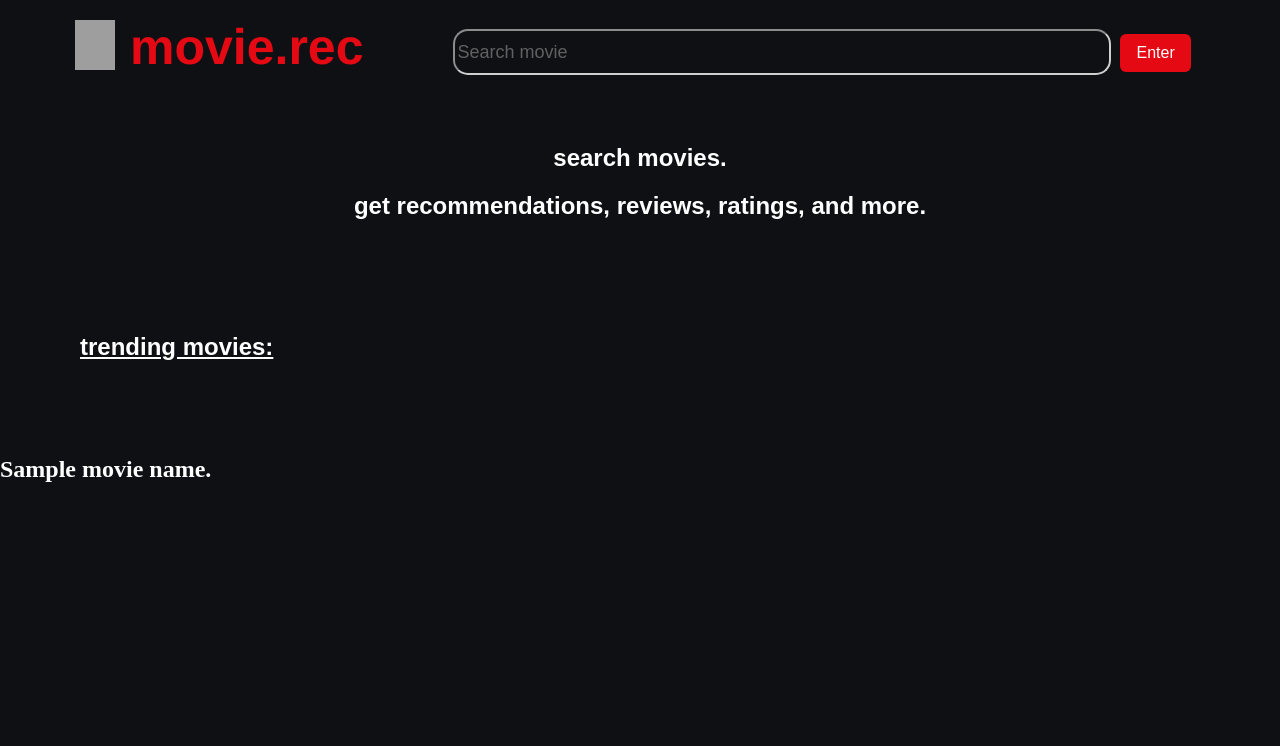
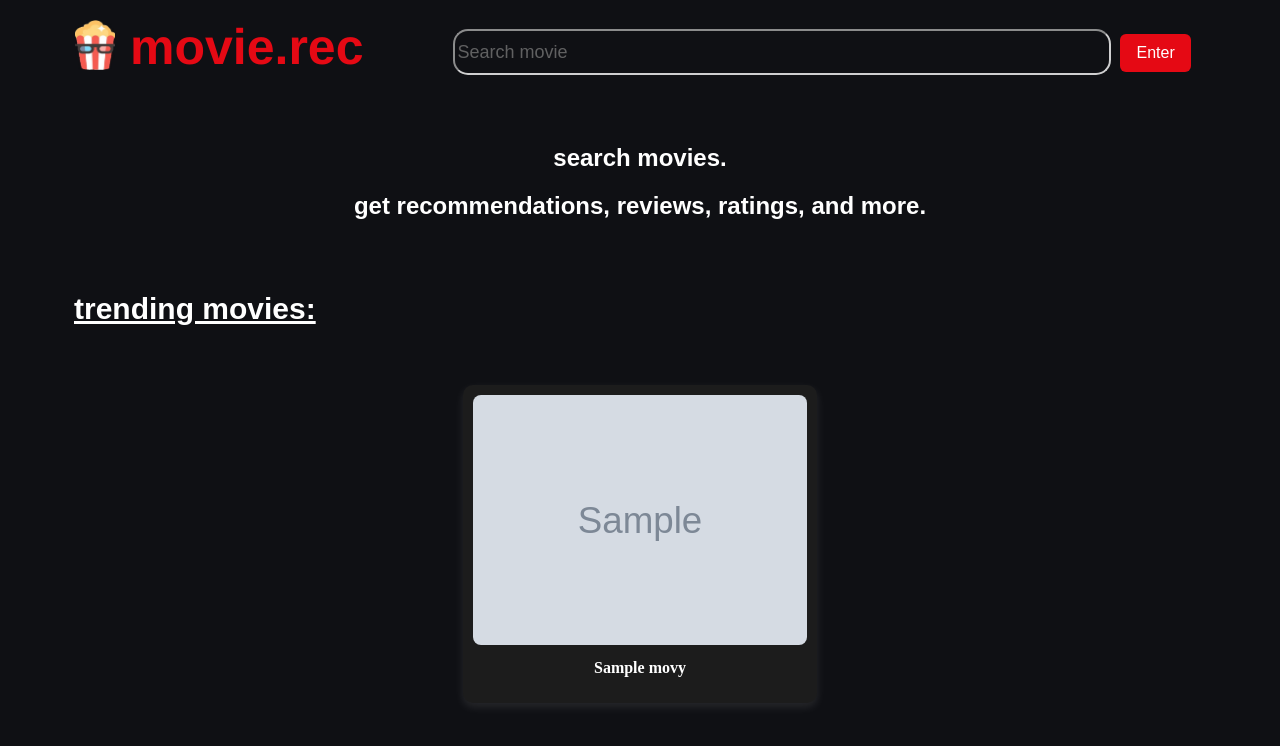
Before and after one commit to HardikPrakhar/Movie-Recommendation-System, a Flask app: template templates/index.html in a window 1280 px wide. Shown: the top 746 px of the page. Run offline with Flask 3, Linux system fonts and the light colour scheme; the template is opened without the code that fills it: most values are stand-ins (such as "Sample title", 1, 10 or a date in 2020); grey boxes marked "Sample" are stand-in pictures; parts of the project's set-up code (start-up, migrations or seed data) failed here and were passed over; grey boxes are pictures that could not be loaded.

Commit message:
Updated styling and Flask routes

```diff
--- a/main.py
+++ b/main.py
@@ -11,11 +11,15 @@ app = Flask(__name__)
 
 
 def index():
-    return render_template('index.html', movie_name = list(top_movies['movie_title'].values) , poster = list(top_movies['poster_url'].values))
+    movie_names = list(top_movies['movie_title'].values)
+    posters = list(top_movies['poster_url'].values)
+    movies = list(zip(movie_names, posters))
+    return render_template('index.html', movies=movies)
 
 if __name__ == '__main__':
     app.run(debug = True)
 
 
 
+
 print("Hello world")
--- a/static/style.css
+++ b/static/style.css
@@ -17,6 +17,11 @@ body{
     height:50px;
     width:40px;
     margin-left:65px;
+    transition: transform 0.2s ease-in-out;
+}
+
+#logo:hover{
+    transform:scale(1.05);
 }
 
 .name{
@@ -24,6 +29,11 @@ body{
     font-size:25px;
     color: #e50914;
     font-family: 'Franklin Gothic Medium', 'Arial Narrow', Arial, sans-serif;
+    transition: transform 0.2s ease-in-out;
+}
+
+.name:hover{
+    transform:scale(1.05);
 }
 
 a{
@@ -64,5 +74,42 @@ a{
 .top50movies{
     padding:55px;
     font-family:'Bebas Neue', sans-serif;
-    margin-left: 25px;
+    margin-left: 70px;
+    font-size:20px;
+    padding:4px;
+
 }
+
+.movie-grid {
+    display: grid;
+    grid-template-columns: repeat(auto-fit, minmax(250px, 1fr));
+    gap: 30px;
+    padding: 30px;
+    justify-items: center;
+}
+
+.movie-card {
+    text-align: center;
+    background-color: #1c1c1c;
+    padding: 10px;
+    border-radius: 10px;
+    box-shadow: 0px 4px 10px rgba(255, 255, 255, 0.1);
+    transition: transform 0.2s ease-in-out;
+}
+
+.movie-card:hover {
+    transform: scale(1.05);
+}
+
+.movie-card img {
+    height: 250px;
+    width: 100%;
+    object-fit: cover;
+    border-radius: 8px;
+}
+
+.movie-card h3 {
+    margin-top: 10px;
+    font-size: 16px;
+    color: #ffffff;
+}
--- a/templates/index.html
+++ b/templates/index.html
@@ -5,17 +5,16 @@
     <meta name="viewport" content="width=device-width, initial-scale=1.0">
     <title>Document</title>
    <link rel="stylesheet" href="{{ url_for('static', filename='style.css') }}">
-    <link rel="stylesheet" href="https://cdnjs.cloudflare.com/ajax/libs/font-awesome/6.7.2/css/all.min.css" integrity="sha512-Evv84Mr4kqVGRNSgIGL/F/aIDqQb7xQ2vcrdIwxfjThSH8CSR7PBEakCr51Ck+w+/U6swU2Im1vVX0SVk9ABhg==" crossorigin="anonymous" referrerpolicy="no-referrer" />
 
 </head>
 <body>
   <div class="navbar">
-    <a href= index.html>
+    <a href="{{ url_for('index') }}"/a>
         <div class="logo">
-            <img id='logo' src="image.jpg"/>
+            <img id="logo" src="{{ url_for('static', filename='image.jpg') }}" />
         </div>
     </a>
-    <a href= index.html>
+    <a href="{{ url_for('index') }}"/a>
         <div class="name">
             <h1>movie.rec</h1>
         </div>
@@ -36,9 +35,14 @@
     <h2><b><u>trending movies:</u></b></h2>
   </div>
 
-  {%for i in range(movie_name|length)%}
-   <h2><b>{{movie_name[i]}}.</b></h2>
-  {%endfor%}
+  <div class="movie-grid">
+    {% for name, img in movies %}
+        <div class="movie-card">
+            <img src="{{ img }}" alt="Poster">
+            <h3>{{ name }}</h3>
+        </div>
+    {% endfor %}
+  </div>
 
 
 
```
